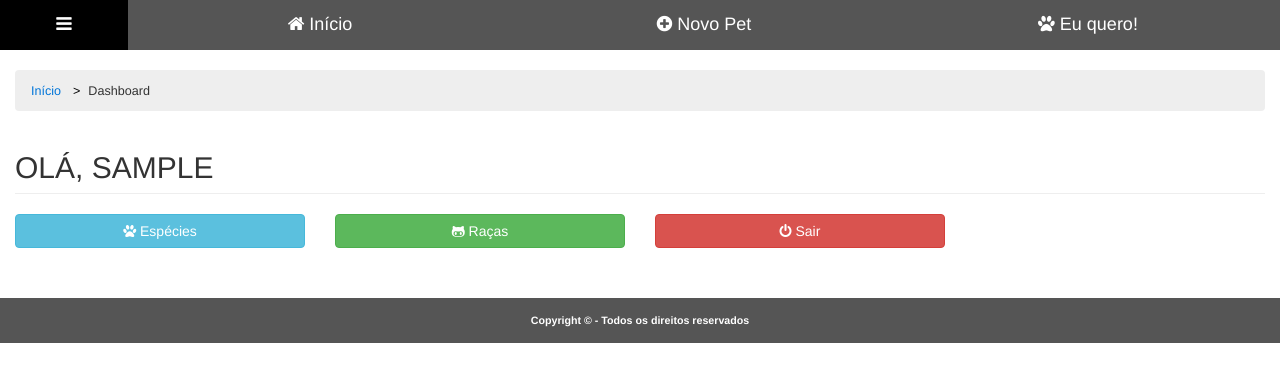
After one commit to kaiserthiago/petmais, a Django app: page /dashboard in a window 1280 px wide. The commit adds this page. Shown: the top 390 px of the page. Run offline with Django 3.2, Linux system fonts and the light colour scheme; the visitor is signed in with stand-in values (Sample User, id 1); data comes from the database, SQL or seed files in the repository; some libraries are stand-ins or nearby versions.

Commit message:
dashboard

```diff
--- a/portal/templates/base.html
+++ b/portal/templates/base.html
@@ -33,12 +33,8 @@
     <a href="{% url 'sobre' %}"><i class="fa fa-question-circle"></i> Sobre</a>
     {% if request.user.is_authenticated %}
         <a href="{% url 'minha_conta' %}"><i class="fa fa-user-circle"></i> Minha conta</a>
-        <hr>
         {% if request.user.is_staff %}
-            <a href="#">ÁREA ADMINISTRATIVA</a>
-            <a href="{% url 'especies' %}"><i class="fa fa-paw"></i> Espécies</a>
-            <a href="{% url 'racas' %}"><i class="fa fa-github-alt"></i> Raças</a>
-            <hr>
+            <a href="{% url 'dashboard' %}"><i class="fa fa-dashboard"></i> Dashboard</a>
         {% endif %}
         <a data-toggle="modal" href="#modal-logout"><i class="fa fa-power-off"></i> Sair</a>
     {% else %}
--- /dev/null
+++ b/portal/templates/portal/dashboard.html
@@ -0,0 +1,32 @@
+{% extends 'base.html' %}
+{% block title %}Minha conta - Pet+{% endblock %}
+{% load static %}
+
+{% block content %}
+    <ul class="breadcrumb">
+        <li><a href="{% url 'home' %}">Início</a></li>
+        <li>Dashboard</li>
+    </ul>
+
+    <h2 class="page-header">Olá, {{ usuario.first_name }}</h2>
+    <div class="row">
+        <div class="col-sm-3">
+            <a href="{% url 'especies' %}" class="btn btn-info btn-block">
+                <span class="fa fa-paw"></span>
+                Espécies</a>
+
+        </div>
+        <div class="col-sm-3">
+            <a href="{% url 'racas' %}" class="btn btn-success btn-block">
+                <span class="fa fa-github-alt"></span>
+                Raças</a>
+        </div>
+        <div class="col-sm-3">
+            <a data-toggle="modal" href="#modal-logout" class="btn btn-danger btn-block">
+                <i class="fa fa-power-off"></i> Sair</a>
+        </div>
+        <div class="col-sm-3">
+
+        </div>
+    </div>
+{% endblock %}
--- a/portal/templates/portal/especie_new.html
+++ b/portal/templates/portal/especie_new.html
@@ -5,6 +5,7 @@
 {% block content %}
     <ul class="breadcrumb">
         <li><a href="{% url 'home' %}">Início</a></li>
+        <li><a href="{% url 'dashboard' %}">Dashboard</a></li>
         <li><a href="{% url 'especies' %}">Espécies</a></li>
         <li>Nova espécie</li>
     </ul>
--- a/portal/templates/portal/especies.html
+++ b/portal/templates/portal/especies.html
@@ -5,6 +5,7 @@
 {% block content %}
     <ul class="breadcrumb">
         <li><a href="{% url 'home' %}">Início</a></li>
+        <li><a href="{% url 'dashboard' %}">Dashboard</a></li>
         <li>Espécies</li>
     </ul>
     <h2 class="page-header">Espécies de animais</h2>
--- a/portal/templates/portal/raca_new.html
+++ b/portal/templates/portal/raca_new.html
@@ -5,6 +5,7 @@
 {% block content %}
     <ul class="breadcrumb">
         <li><a href="{% url 'home' %}">Início</a></li>
+        <li><a href="{% url 'dashboard' %}">Dashboard</a></li>
         <li><a href="{% url 'racas' %}">Raças</a></li>
         <li>Nova raça</li>
     </ul>
--- a/portal/templates/portal/racas.html
+++ b/portal/templates/portal/racas.html
@@ -3,8 +3,9 @@
 {% load static %}
 
 {% block content %}
-     <ul class="breadcrumb">
+    <ul class="breadcrumb">
         <li><a href="{% url 'home' %}">Início</a></li>
+        <li><a href="{% url 'dashboard' %}">Dashboard</a></li>
         <li>Raças</li>
     </ul>
     <h2 class="page-header">Raças de animais</h2>
--- a/portal/urls.py
+++ b/portal/urls.py
@@ -11,6 +11,8 @@ urlpatterns = [
     url(r'^interesse/sucesso$', views.interesse_sucesso, name='interesse_sucesso'),
     url(r'^interesse/new$', views.interesse_new, name='interesse_new'),
     url(r'^interesse$', views.interesses, name='interesse'),
+
+    url(r'^dashboard$', views.dashboard, name='dashboard'),
 
     url(r'^conta$', views.minha_conta, name='minha_conta'),
 
--- a/portal/views.py
+++ b/portal/views.py
@@ -1,3 +1,4 @@
+from django.contrib.admin.views.decorators import staff_member_required
 from django.contrib.auth.decorators import login_required
 from django.contrib.auth.models import User
 from django.core.mail import send_mail
@@ -43,12 +44,34 @@ def contato(request):
 def sobre(request):
     return render(request, 'portal/sobre.html', {})
 
+
+@login_required
 def minha_conta(request):
     usuario = get_object_or_404(User, pk=request.user.id)
     context = {
         'usuario': usuario
     }
     return render(request, 'portal/my_account.html', context)
+
+
+@staff_member_required
+def dashboard(request):
+    usuario = get_object_or_404(User, pk=request.user.id)
+    context = {
+        'usuario': usuario
+    }
+    return render(request, 'portal/dashboard.html', context)
+
+
+@staff_member_required
+def especies(request):
+    especies = Especie.objects.all().order_by('descricao')
+
+    context = {
+        'especies': especies
+    }
+
+    return render(request, 'portal/especies.html', context)
 
 
 @login_required
@@ -73,7 +96,7 @@ def especie_new(request):
     return render(request, 'portal/especie_new.html', context)
 
 
-@login_required
+@staff_member_required
 def racas(request):
     racas = Raca.objects.all().order_by('descricao')
 
@@ -84,7 +107,7 @@ def racas(request):
     return render(request, 'portal/racas.html', context)
 
 
-@login_required
+@staff_member_required
 def raca_new(request):
     if request.method == 'POST':
         form = RacaForm(request.POST)
@@ -105,17 +128,6 @@ def raca_new(request):
     }
 
     return render(request, 'portal/raca_new.html', context)
-
-
-@login_required
-def especies(request):
-    especies = Especie.objects.all().order_by('descricao')
-
-    context = {
-        'especies': especies
-    }
-
-    return render(request, 'portal/especies.html', context)
 
 
 @login_required
```
